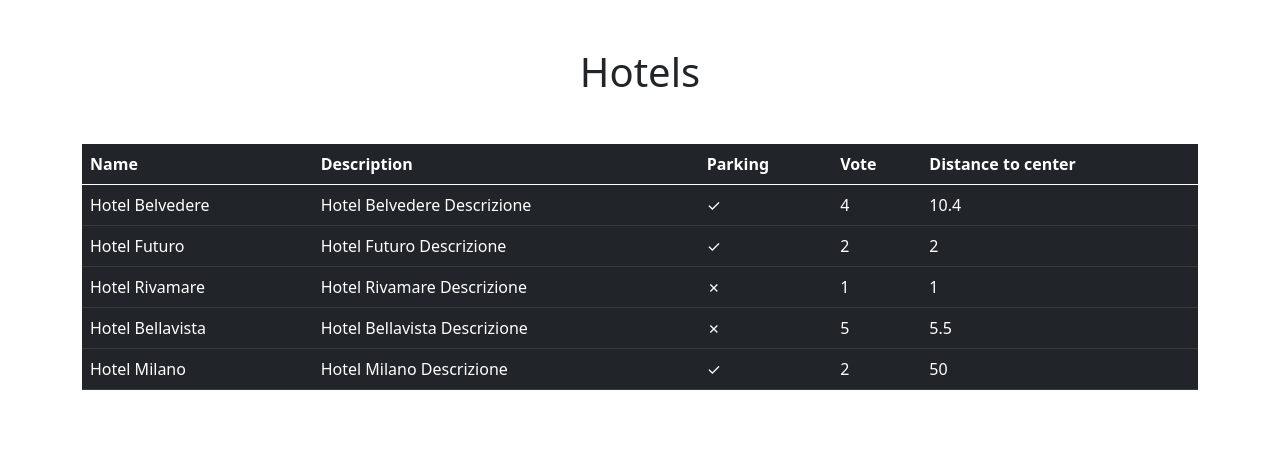
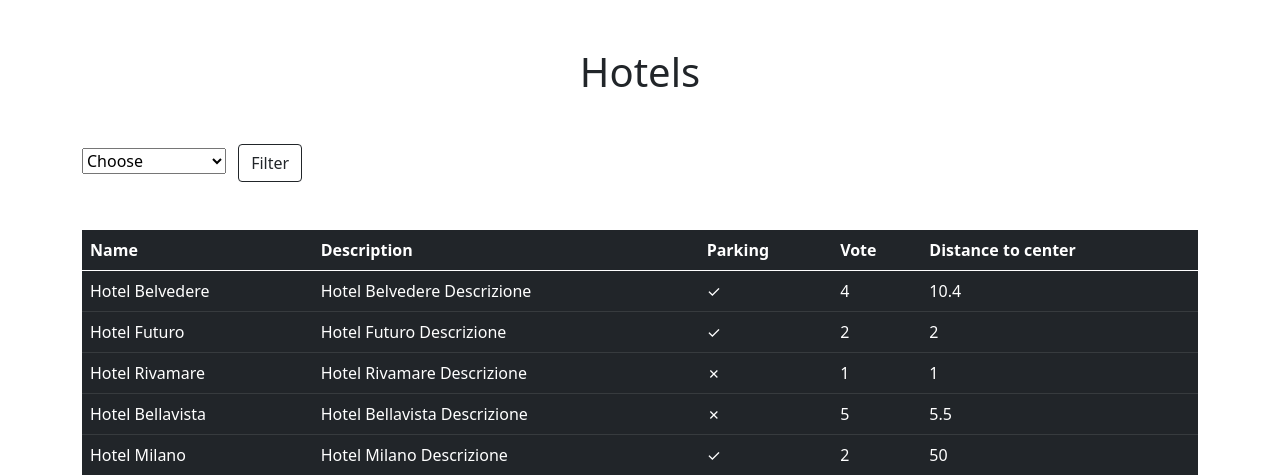
Before and after one commit to StefaniaSgreva/php-hotel, a PHP site: page / in a window 1280 px wide. Shown: the top 475 px of the page. Run offline with PHP 8.4, Linux system fonts and the light colour scheme.

Commit message:
add html <form>

```diff
--- a/index.php
+++ b/index.php
@@ -62,6 +62,14 @@ $hotels = [
     ?> -->
     <div class="container">
         <h1 class="text-center my-5">Hotels</h1>
+        <form action="index.php" method="_GET" name="formFilter" class="mb-5">
+            <select name="parking" id="parking">
+                <option value="">Choose</option>
+                <option value="parking">Car Parking</option>
+                <option value="without_parking">Without Parking</option>
+            </select>
+            <button type="submit" class="btn btn-outline-dark ms-2">Filter</button>
+        </form>
         <table class="table table-dark table-hover">
             <thead>
                 <tr>
```
